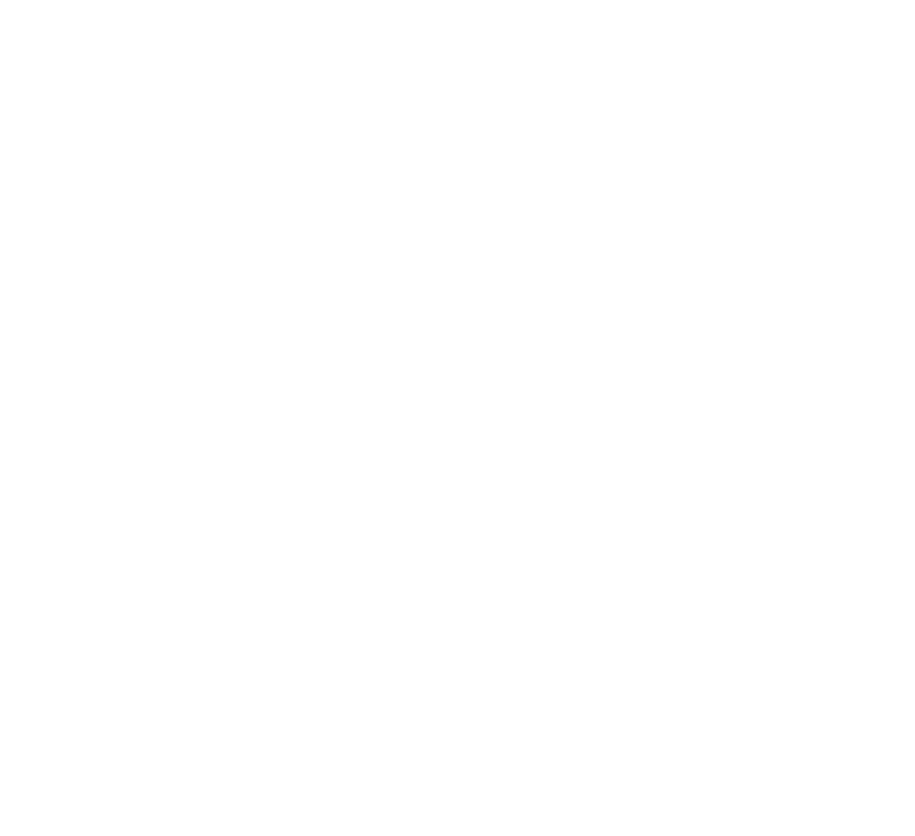
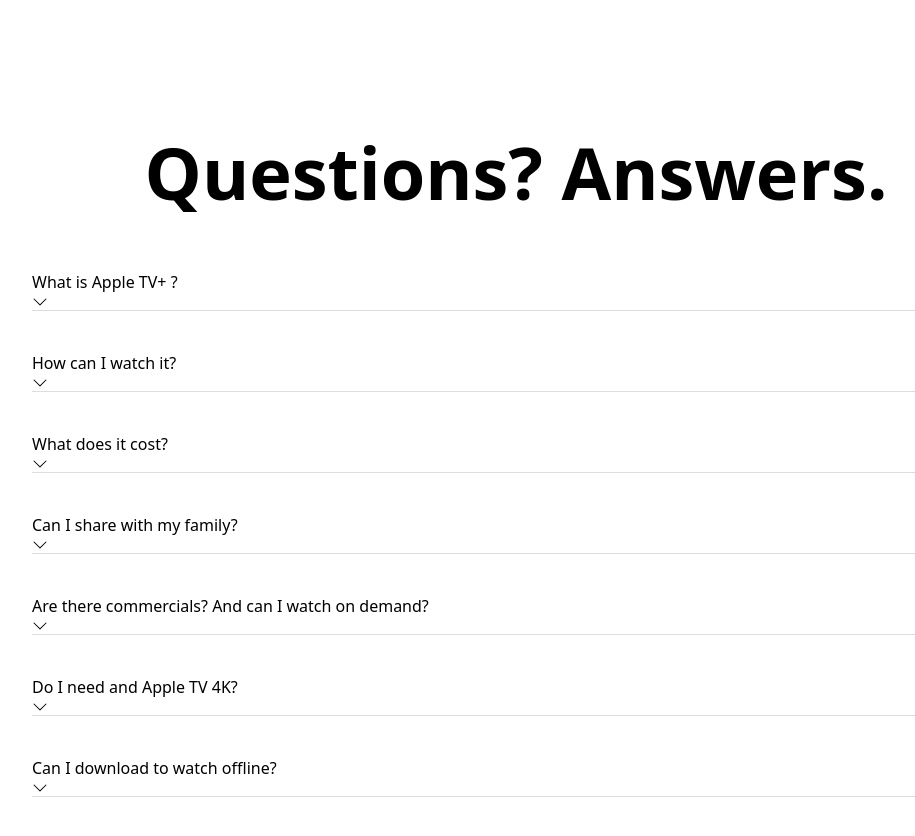
Before and after one commit to thutasann/apple-plus-clone, a Next.js app: page / in a window 1280 px wide. Shown: the part 2900-3736 px from the top of the page, without its empty margins (124-1039 px from the left). Before the commit the page ends 2834 px from the top, so only its background shows below. Built offline with nearby package versions, Linux system fonts and the light colour scheme.

Commit message:
Accordion added

```diff
--- a/components/about/index.tsx
+++ b/components/about/index.tsx
@@ -111,7 +111,6 @@
                 <div className='aboutWrapper__stream__device'>
                     {
                         tvs.map((tv, i) => {
-                            console.log(i);
                             return (
                                 <div className='aboutWrapper__stream__device__item' key={i}>
                                     <Image
--- /dev/null
+++ b/components/q&a/accordion.scss
@@ -0,0 +1,13 @@
+@layer components{
+    .accordion{
+        @apply mt-[40px] max-w-[1000px] mx-auto px-4;
+        &__question{
+            @apply relative z-20 px-1 py-2 bg-white cursor-pointer focus:bg-red-500
+            text-gray-800 text-[24px] font-[600] leading-[28px]
+            flex items-center justify-between pb-5;
+        }
+        &__answer{
+            @apply text-lg text-gray-700  text-[17px] font-[400] leading-[25px];
+        }
+    }
+}
--- /dev/null
+++ b/components/q&a/accordion.tsx
@@ -0,0 +1,59 @@
+import React, { useState } from 'react';
+import { motion, AnimatePresence } from 'framer-motion';
+import { BsChevronUp, BsChevronDown } from "react-icons/bs";
+
+const Accordion = ({ id, question, answer }) => {
+    const [isOpen, setIsOpen] = useState(false);
+    return (
+        <div className='accordion'>
+            <motion.div
+                onClick={() => setIsOpen((prev) => !prev)}
+            >
+                <div className={`${!isOpen ? 'border-b border-[#ddd]' : ''} accordion__question`}>
+                    {question}
+                    {
+                        isOpen ? (
+                            <BsChevronUp/>
+                        ) : (
+                            <BsChevronDown/>
+                        )
+                    }
+                </div>
+            </motion.div>
+            <AnimatePresence>
+                {isOpen ? (
+                    <motion.div
+                        initial={{ opacity: 0, y: '-10%' }}
+                        animate={{
+                        opacity: 1,
+                        y: 0,
+                        transition: {
+                            duration: 0.5,
+                        },
+                        }}
+                        exit={{
+                        opacity: 0,
+                        y: '-10%',
+                        transition: {
+                            duration: 0.5,
+                        },
+                        }}
+                        style={{
+                            borderBottom: `${isOpen ? '1px solid #ddd': ''}`,
+                            marginTop: '10px',
+                            paddingBottom: "2.3rem"
+                        }}
+                    >
+                        <span className='accordion__answer'>
+                            {answer}
+                        </span>
+                    </motion.div>
+                ) : (
+                ''
+                )}
+            </AnimatePresence>
+        </div>
+    );
+};
+
+export default Accordion;
--- /dev/null
+++ b/components/q&a/index.scss
@@ -0,0 +1,8 @@
+@layer components{
+    .qaWrapper{
+        @apply mt-[100px] md:mt-[200px] pb-[58px];
+        & h1{
+            @apply text-[48px] lg:text-[72px] font-[700] leading-[50px] lg:leading-[76px] text-center;
+        }
+    }
+}
--- /dev/null
+++ b/components/q&a/index.tsx
@@ -0,0 +1,53 @@
+import React, { useState } from 'react'
+import { motion, AnimatePresence } from "framer-motion";
+import Accordion from './accordion';
+
+const QandA = () => {
+
+    return (
+        <div className='qaWrapper'>
+            <h1>Questions? Answers.</h1>
+
+            <div className='mt-[60px]'>
+                <Accordion
+                    id={1}
+                    question="What is Apple TV+ ?"
+                    answer="Apple TV+ is a streaming service featuring Apple Originals — award-winning series, compelling dramas, groundbreaking documentaries, kids’ entertainment, comedies, and more — with new Apple Originals added every month."
+                />
+                <Accordion
+                    id={2}
+                    question="How can I watch it?"
+                    answer="Watch Apple TV+ on the Apple TV app, which is already on your favorite Apple devices. Just open the app, click or tap Apple TV+, and enjoy the shows and movies. You can also watch Apple TV+ on streaming platforms, popular smart TVs, and AirPlay-enabled TVs with the Apple TV app — or watch online at"
+                />
+                <Accordion
+                    id={3}
+                    question="What does it cost?"
+                    answer="That all depends on which offer you choose. (1) If you buy an Apple device, Apple TV+ is included free for 3 months.1 (2) A monthly subscription is just $4.99 per month after a free seven-day trial.2
+                    (3) Apple TV+ is included in Apple One, which bundles up to five other Apple services into a single monthly subscription. Apple One plans start at $14.95 per month. (4) The Apple Music Student Plan comes with a free subscription to Apple TV+.3 Friday Night Baseball is free for a limited time — an Apple TV+ subscription is not required."
+                />
+                <Accordion
+                    id={4}
+                    question="Can I share with my family?"
+                    answer="Of course. Apple TV+ lets you share your subscription with up to five family members."
+                />
+                <Accordion
+                    id={4}
+                    question="Are there commercials? And can I watch on demand?"
+                    answer="Apple Originals are always commercial-free. Some shows release all episodes at once. Other shows add new episodes every Friday. You can then watch them on demand anytime, anywhere. Friday Night Baseball may include commercials depending on location or region."
+                />
+                <Accordion
+                    id={4}
+                    question="Do I need and Apple TV 4K?"
+                    answer="No, you don’t. While Apple TV 4K — with 4K HDR and Dolby Atmos sound — is the ultimate way to experience Apple TV+, the original shows and movies on Apple TV+ are always available on the Apple TV app on your favorite devices."
+                />
+                <Accordion
+                    id={4}
+                    question="Can I download to watch offline?"
+                    answer="Absolutely. Download your favorite Apple Originals to your Apple device and watch them anywhere, anytime without a Wi-Fi connection."
+                />
+            </div>
+        </div>
+    )
+}
+
+export default QandA
--- a/package.json
+++ b/package.json
@@ -12,6 +12,7 @@
     "@headlessui/react": "^1.7.0",
     "@heroicons/react": "^2.0.10",
     "@reduxjs/toolkit": "^1.8.5",
+    "framer-motion": "^7.3.2",
     "next": "12.3.0",
     "postcss-import-alias-resolver": "^0.1.1",
     "postcss-nested": "^5.0.6",
@@ -19,7 +20,8 @@
     "react": "18.2.0",
     "react-dom": "18.2.0",
     "react-icons": "^4.4.0",
-    "react-redux": "^8.0.2"
+    "react-redux": "^8.0.2",
+    "react-scroll-parallax": "^3.3.1"
   },
   "devDependencies": {
     "@tailwindcss/typography": "^0.5.7",
--- a/pages/index.tsx
+++ b/pages/index.tsx
@@ -2,6 +2,7 @@
 import About from '../components/about';
 import Hero from '../components/hero';
 import NavBar from '../components/navbar';
+import QandA from '../components/q&a';
 
 export default function Home() {
 
@@ -39,8 +40,7 @@
       <NavBar/>
       <Hero/>
       <About/>
-
-
+      <QandA/>
 
     </>
   )
--- a/styles/globals.css
+++ b/styles/globals.css
@@ -3,6 +3,9 @@
 @import "../components/mobile-navbar/index.scss";
 @import "../components/hero/index.scss";
 @import "../components/about/index.scss";
+@import "../components/q&a/index.scss";
+@import "../components/q&a/accordion.scss";
+
 
 
 @tailwind base;
```
Also changed, not shown: 1 other file (tests, documents, lock files or other folders).
